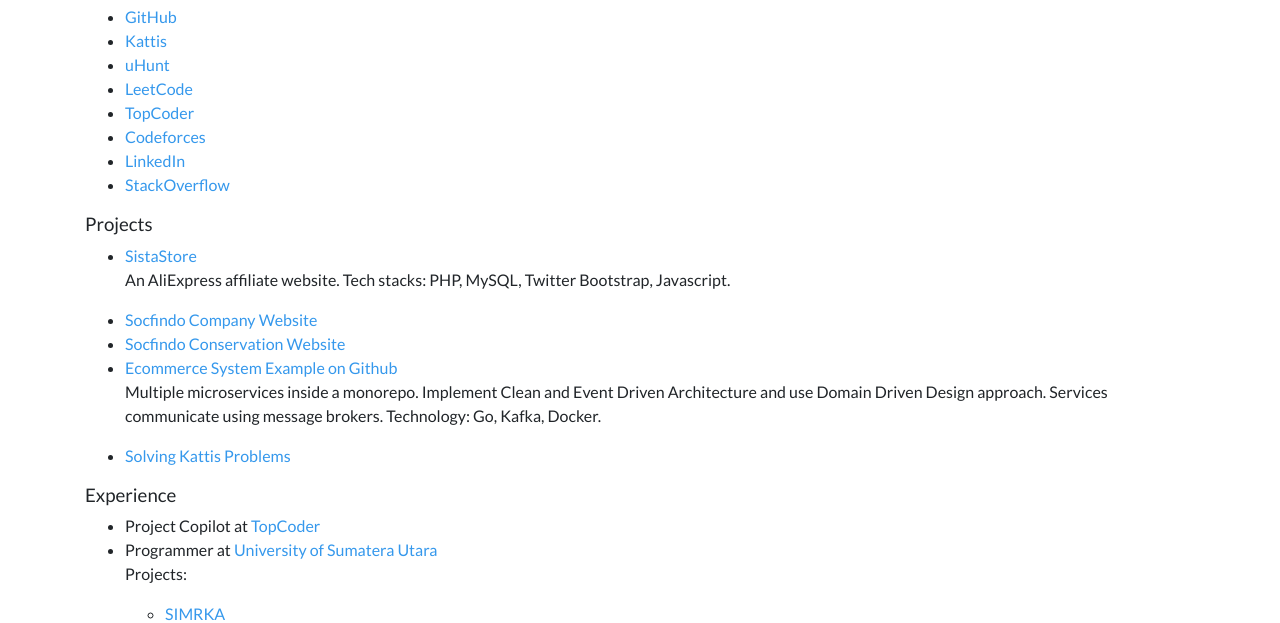
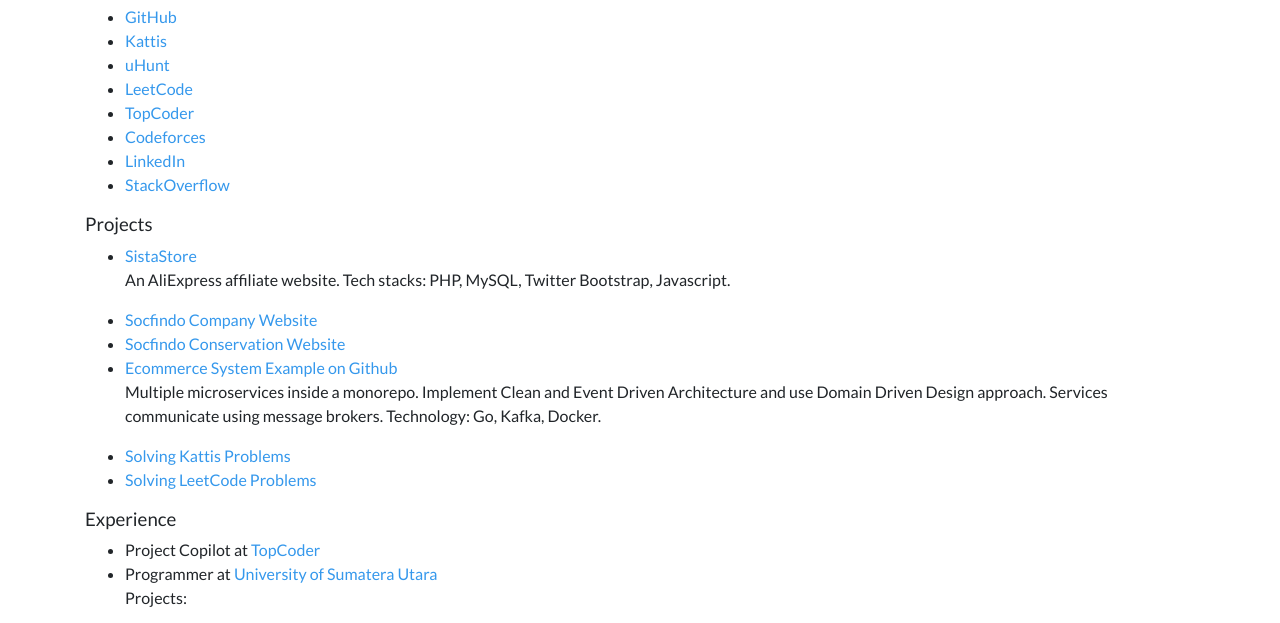
Before and after one commit to izharishaksa/izharishaksa.com, a plain HTML site: page internal/view/index.html in a window 1280 px wide. Shown: the part 137-760 px from the top of the page. Drawn offline with Linux system fonts and the light colour scheme.

Commit message:
add solving leetcode problems project

```diff
--- a/internal/view/index.html
+++ b/internal/view/index.html
@@ -48,6 +48,7 @@
                 <p>Multiple microservices inside a monorepo. Implement Clean and Event Driven Architecture and use Domain Driven Design approach. Services communicate using message brokers. Technology: Go, Kafka, Docker.</p>
             </li>
             <li><a target="_blank" href="https://github.com/izharishaksa/kattis-solutions-golang">Solving Kattis Problems</a></li>
+            <li><a target="_blank" href="https://github.com/izharishaksa/leetcode-solutions-golang">Solving LeetCode Problems</a></li>
         </ul>
     </section>
     <section>
```
